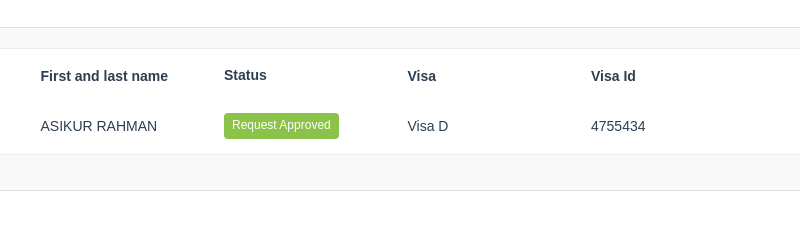
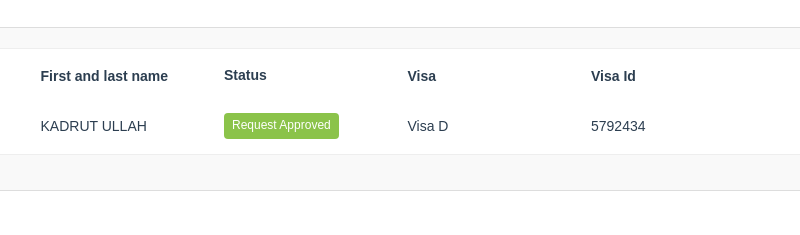
Before and after one commit to wellcomesarbia-ctrl/check-permit, a plain HTML site: page index.html in a window 1280 px wide. Shown: the part 168-403 px from the top of the page, 240-1040 px from the left. Drawn offline with Linux system fonts and the light colour scheme.

Commit message:
Update index.html

```diff
--- a/index.html
+++ b/index.html
@@ -36,10 +36,10 @@
     <div class="request-list">
       <div class="request-item">
         <div class="field"><strong>Request number</strong><br>695248</div>
-        <div class="field"><strong>First and last name</strong><br>ASIKUR RAHMAN</div>
+        <div class="field"><strong>First and last name</strong><br>KADRUT ULLAH</div>
         <div class="field status"><strong>Status</strong><br><span class="status-approved">Request Approved</span></div>
         <div class="field"><strong>Visa</strong><br>Visa D</div>
-        <div class="field"><strong>Visa Id</strong><br>4755434</div>
+        <div class="field"><strong>Visa Id</strong><br>5792434</div>
         <div class="action">
           <button class="open-btn">Open Request</button>
         </div>
```
